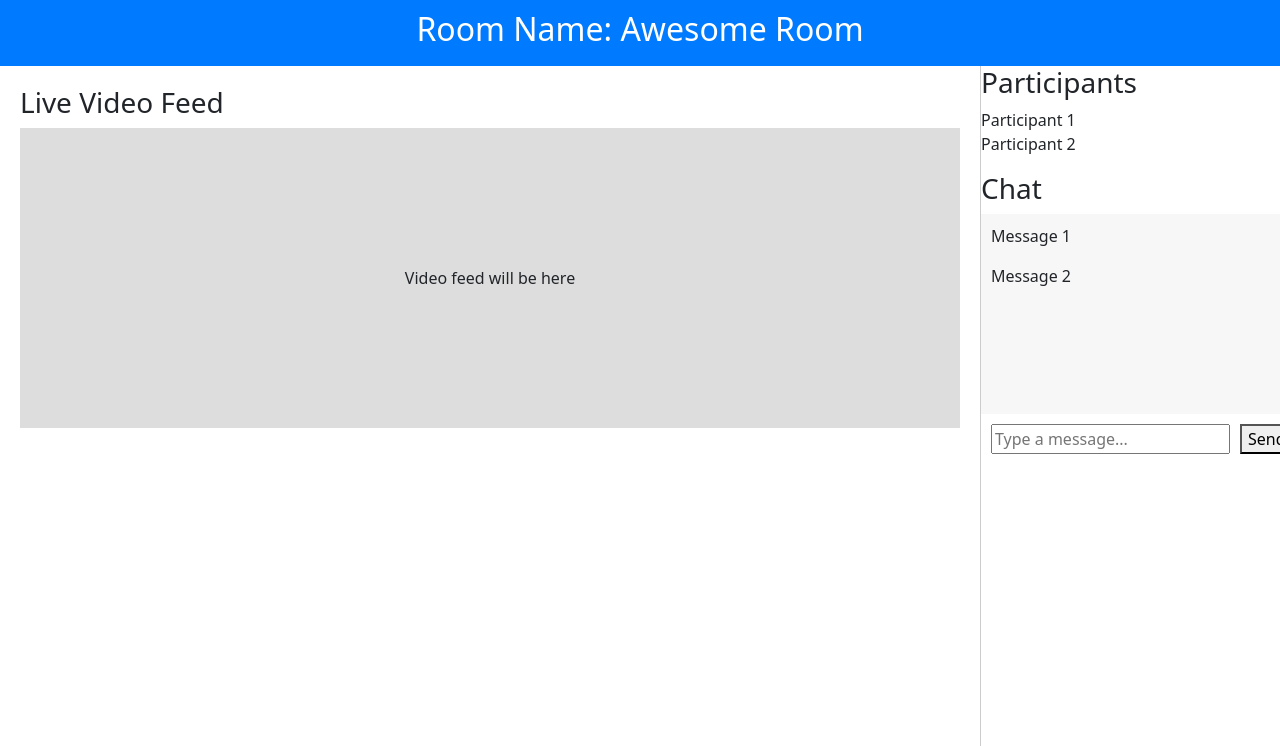
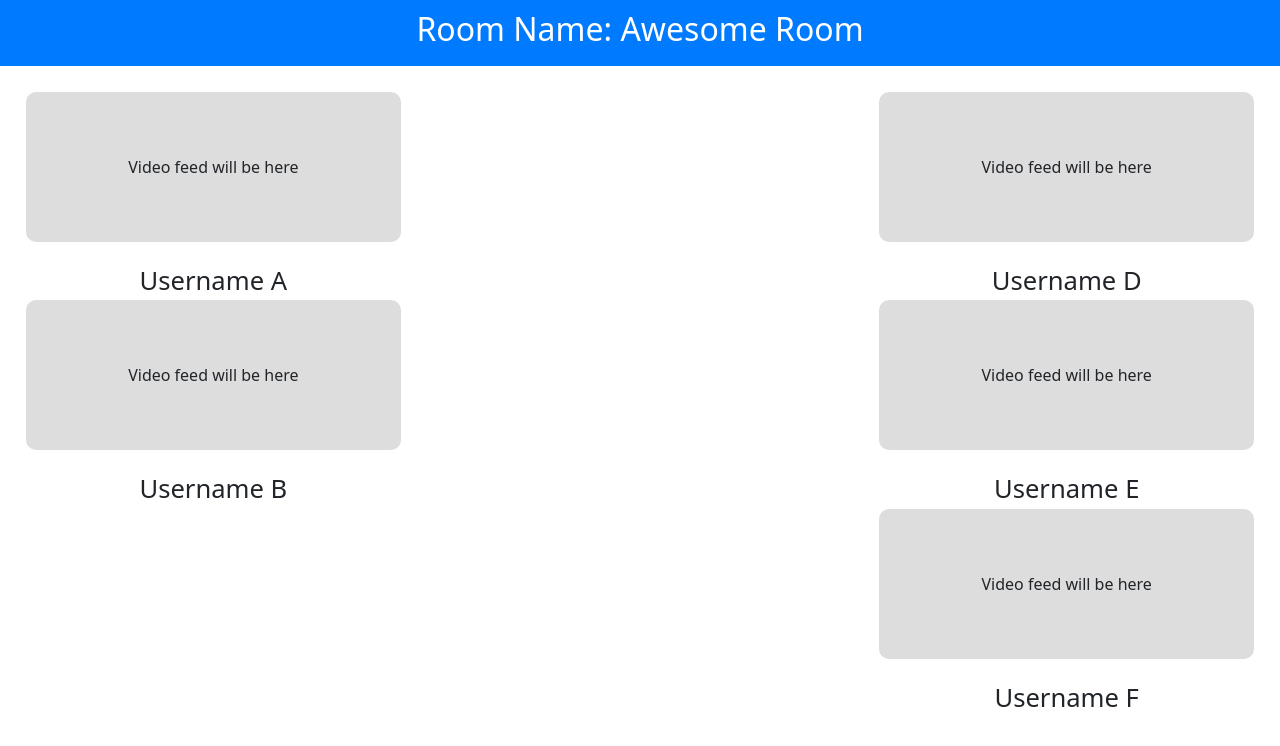
Before and after one commit to schwi1996/qds2024, a Next.js app: page /hostedRoom in a window 1280 px wide. Shown: the top 746 px of the page. Built offline with nearby package versions, Linux system fonts and the light colour scheme.

Commit message:
Added additional containers for video feed

```diff
--- a/app/components/ui/Card/CardPage.js
+++ b/app/components/ui/Card/CardPage.js
@@ -2,6 +2,7 @@
 import React from "react";
 import { Card, Button, Container, Row, Col } from "react-bootstrap";
 import Link from "next/link";
+import styles from "./CardPage.module.css";
 
 const CardPage = () => {
   const cardsInfo = [
@@ -73,7 +74,7 @@ const CardPage = () => {
   };
 
   return (
-    <Container>
+    <Container class={styles["cards-container"]}>
       <Row xs={1} md={3} className="g-4">
         {cardsInfo.map((card) => (
           <Col key={card.id}>
--- a/app/components/ui/Searchbar/SearchBar.js
+++ b/app/components/ui/Searchbar/SearchBar.js
@@ -2,7 +2,7 @@
 import React from "react";
 import styles from "./SearchBar.module.css";
 
-const SearchAndFilter = ({ onSearchChange, onFilterChange }) => {
+const SearchAndFilter = ({ onSearchChange }) => {
   return (
     <div className={styles["search-bar-container"]}>
       <input
--- a/app/components/ui/Searchbar/SearchBar.module.css
+++ b/app/components/ui/Searchbar/SearchBar.module.css
@@ -6,7 +6,7 @@
   overflow: hidden; /* Ensures the child elements do not overflow */
   display: flex;
   justify-content: center;
-  background-color: #fff; /* Adds a white background to the container */
+  background-color: white; /* Adds a white background to the container */
 }
 
 .search-input {
--- a/app/page.jsx
+++ b/app/page.jsx
@@ -29,9 +29,11 @@ const Home = () => {
       </div>
       <br></br>
       {/* Footer (at the bottom of the section) */}
+
       <footer className="absolute bottom-0 w-full p-4 text-center">
         Footer content goes here.
       </footer>
+
     </section>
   );
 };
--- a/pages/domain.js
+++ b/pages/domain.js
@@ -70,5 +70,4 @@ const DomainPage = () => {
     </div>
   );
 };
-
 export default DomainPage;
--- a/pages/hostedRoom.js
+++ b/pages/hostedRoom.js
@@ -7,36 +7,35 @@ const Room = () => {
         <h2>Room Name: Awesome Room</h2>
       </header>
       <main className="room-main">
-        <section className="video-container">
-          <h3>Live Video Feed</h3>
-          {/* Placeholder for video feed */}
+        <section className="left-video-container">
+        <div className="video-feed">Video feed will be here</div>
+          <div className="participant">Username A</div>
           <div className="video-feed">Video feed will be here</div>
+          <div className="participant">Username B</div>
         </section>
-        <aside className="sidebar">
-          <section className="participant-list">
-            <h3>Participants</h3>
-            <ul>
-              <li>Participant 1</li>
-              <li>Participant 2</li>
-              {/* List of participants */}
-            </ul>
-          </section>
-          <section className="chat">
-            <h3>Chat</h3>
-            <div className="chat-messages">
-              {/* Chat messages */}
-              <p>Message 1</p>
-              <p>Message 2</p>
-            </div>
-            <form className="chat-form">
-              <input type="text" placeholder="Type a message..." />
-              <button type="submit">Send</button>
-            </form>
-          </section>
-        </aside>
+        <section className="middle-content">
+          {/* Other content in the middle */}
+        </section>
+        <section className="right-video-container">
+          <div className="video-feed">Video feed will be here</div>
+          <div className="participant">Username D</div>
+          <div className="video-feed">Video feed will be here</div>
+          <div className="participant">Username E</div>
+          <div className="video-feed">Video feed will be here</div>
+          <div className="participant">Username F</div>
+        </section>
+
       </main>
+      <aside className="bottom-content">
+        {/* Content at the bottom left */}
+      </aside>
 
       <style jsx>{`
+        .participant {
+          font-size: 2vw;
+          text-align: center;
+        }
+
         .room-container {
           display: flex;
           flex-direction: column;
@@ -55,18 +54,29 @@ const Room = () => {
           flex: 1;
         }
 
-        .video-container {
-          flex-grow: 1;
-          padding: 20px;
+        .left-video-container,
+        .right-video-container {
+          flex-basis: 50%;
+          padding: 2vw;
+        }
+
+        .middle-content {
+          flex-basis: 50%;
+          padding: 2vw;
         }
 
         .video-feed {
           background: #ddd;
-          height: 300px;
+          height: 150px; /* Adjusted height */
           margin-bottom: 20px;
           display: flex;
           justify-content: center;
           align-items: center;
+          border-radius: 10px;
+        }
+
+        .bottom-content {
+          padding: 10px;
         }
 
         .sidebar {
```
Also changed, not shown: app/components/ui/Card/CardPage.module.css (added, +7 -0 lines), app/layout.jsx (line endings or trailing spaces).
